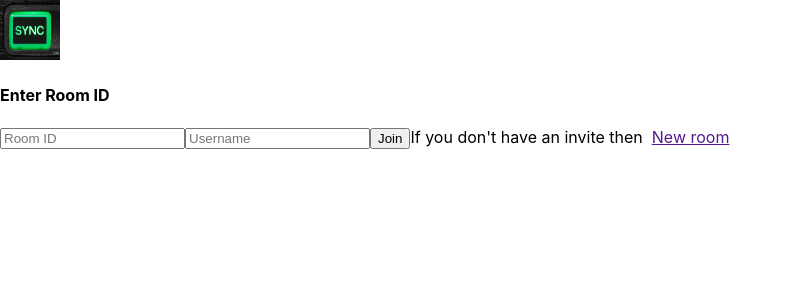
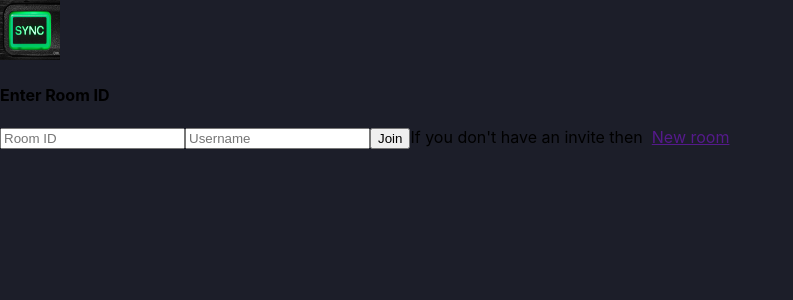
Before and after one commit to Amogh24/codEditor, a React (Create React App) app in the folder frontend/editor/: page / in a window 1280 px wide. Shown: the top 300 px of the page, without its empty margins (0-793 px from the left). Built offline with nearby package versions, Linux system fonts and the light colour scheme.

Commit message:
index css changed

```diff
--- a/frontend/editor/src/index.css
+++ b/frontend/editor/src/index.css
@@ -5,9 +5,5 @@ body {
     sans-serif;
   -webkit-font-smoothing: antialiased;
   -moz-osx-font-smoothing: grayscale;
+  background-color: #1c1e29;
 }
-
-code {
-  font-family: source-code-pro, Menlo, Monaco, Consolas, 'Courier New',
-    monospace;
-}
```
